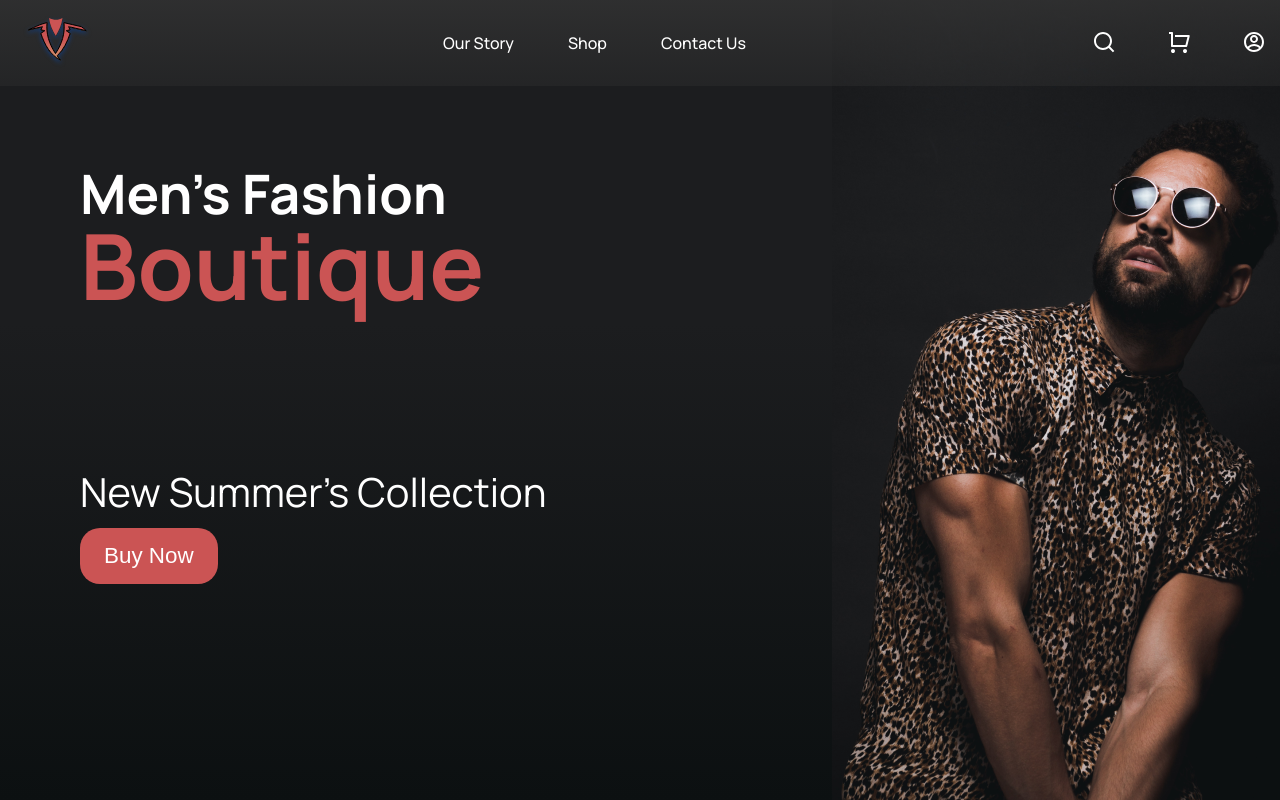
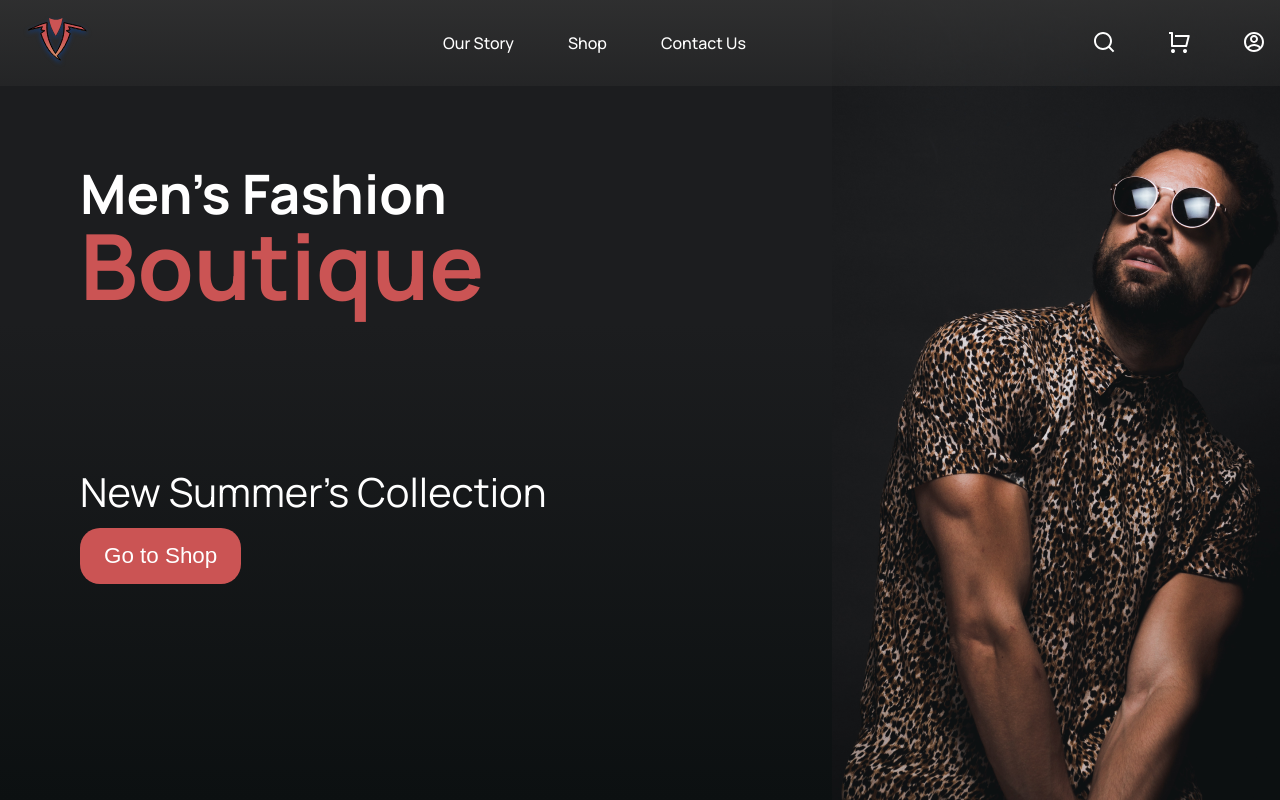
Before and after one commit to WillAvatec/shopping-cart, a React (Create React App) app: page / in a window 1280 px wide. Built offline with nearby package versions, Linux system fonts and the light colour scheme.

Commit message:
refact: Use router hook to change Url

```diff
--- a/src/pages/HomePage.js
+++ b/src/pages/HomePage.js
@@ -1,13 +1,16 @@
 import Header from "../components/ui/Header";
 import "../assets/homepage.css";
-import { Link } from "react-router-dom";
+import { useNavigate } from "react-router-dom";
 
 function HomePage() {
+  const navigate = useNavigate();
+
   return (
     <div className="home">
       <Header />
       <div className="home-wrapper">
         <div className="home-content">
+          {/* <p className="clip-text">Style</p> */}
           <h1>Men's Fashion<span>Boutique</span></h1>
           <div className="img-content">
             <div id="image-fade"></div>
@@ -15,7 +18,7 @@ function HomePage() {
         </div>
         <div className="season-promotions">
           <p>New Summer's Collection</p>
-          <Link to="/shop-catalog"><button>Buy Now</button></Link>
+          <button onClick={()=>{navigate("/shop-catalog")}}>Go to Shop</button>
         </div>
       </div>
     </div>
```
